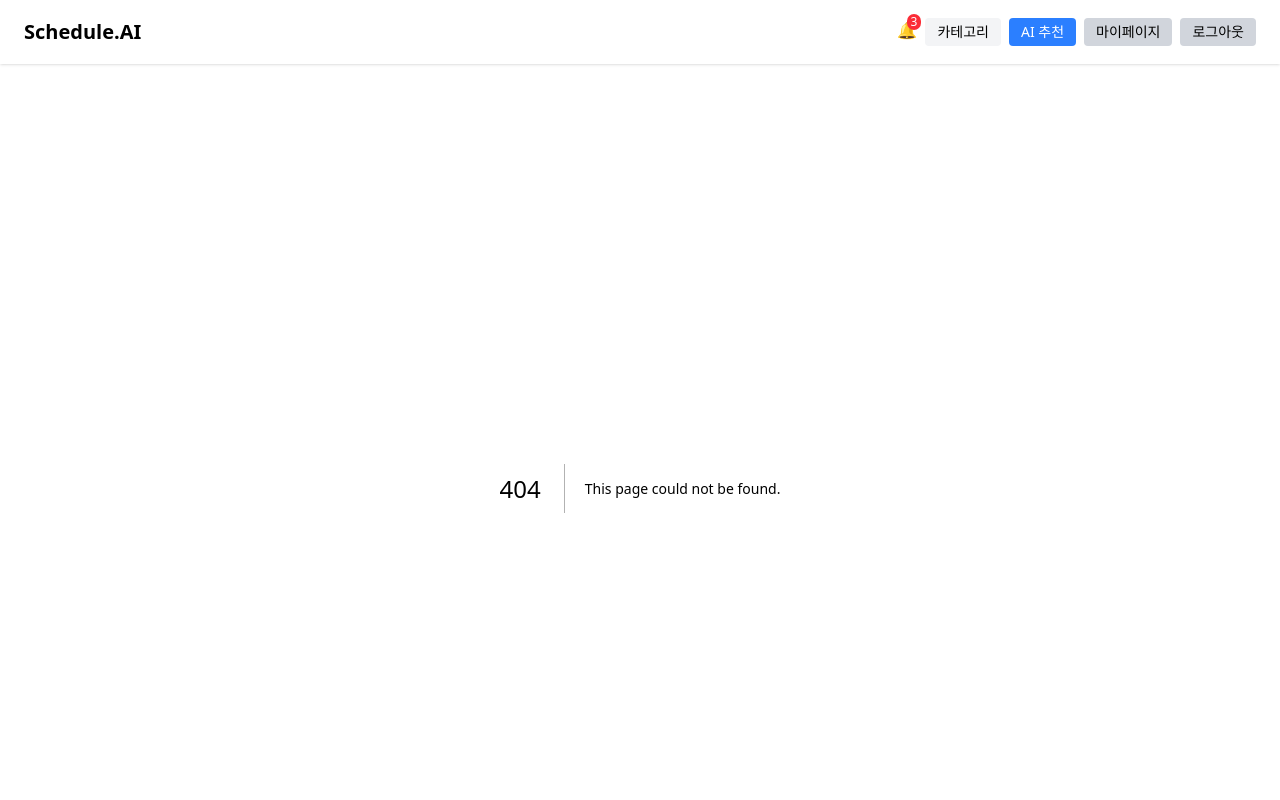
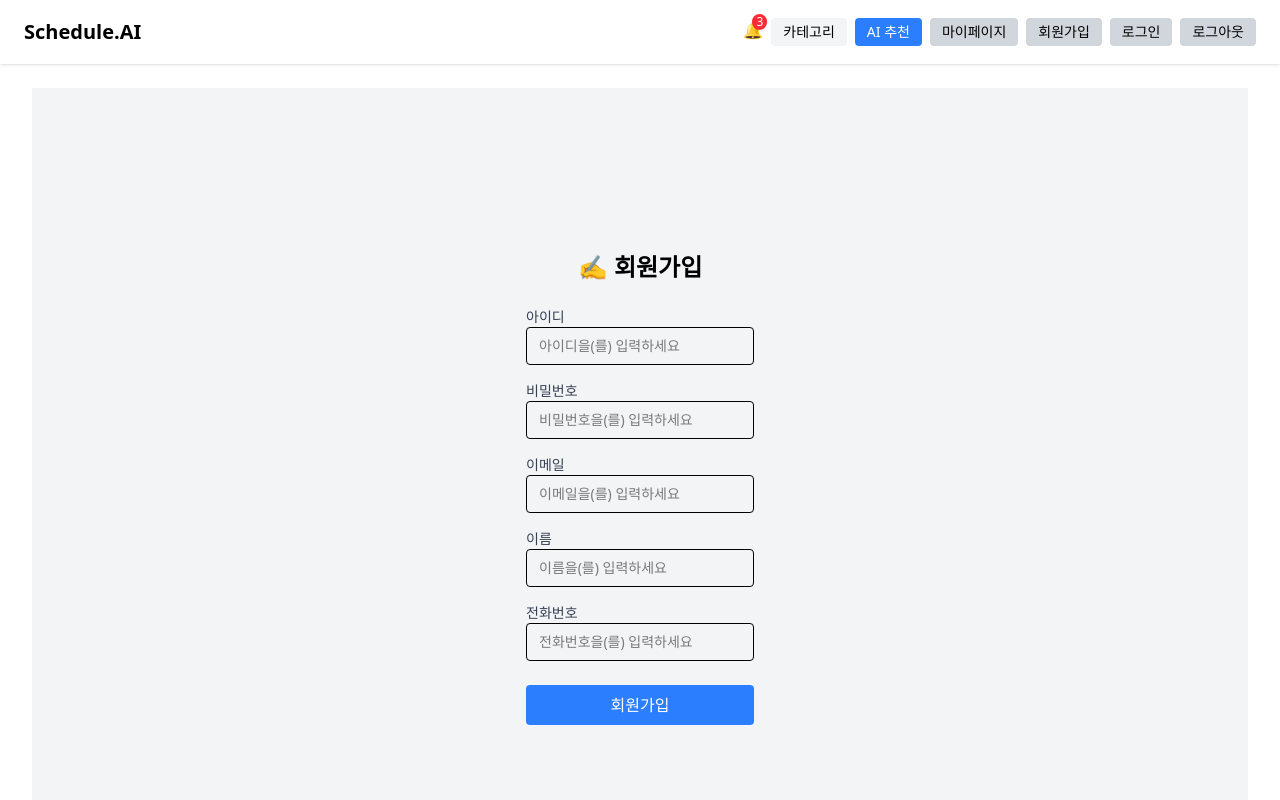
Before and after one commit to well0924/schedulemanagement-front, a Next.js app: page /member/join in a window 1280 px wide. Before the commit this address had no page. Shown: the top 800 px of the page. Built offline with nearby package versions, Linux system fonts and the light colour scheme.

Commit message:
- feat : 로그인/회원 가입 페이지 작성
- 헤더에 로그인/로그아웃추가

- 로그인/회원 가입 페이지 작성.

```diff
--- a/src/app/components/layout/header.tsx
+++ b/src/app/components/layout/header.tsx
@@ -55,6 +55,20 @@ export default function Header() {
           </button>
         </Link>
 
+        <Link href={"/member/join"}>
+          <button className={`px-3 py-1 text-sm rounded transition-colors duration-200
+          ${isDark ? "bg-gray-700 text-white hover:bg-gray-600" : "bg-gray-300 text-black hover:bg-gray-400"}`}>
+            회원가입
+          </button>
+        </Link>
+
+        <Link href={"/member"}>
+          <button className={`px-3 py-1 text-sm rounded transition-colors duration-200
+          ${isDark ? "bg-gray-700 text-white hover:bg-gray-600" : "bg-gray-300 text-black hover:bg-gray-400"}`}>
+            로그인
+          </button>
+        </Link>
+
         <button className={`px-3 py-1 text-sm rounded transition-colors duration-200
           ${isDark ? "bg-gray-700 text-white hover:bg-gray-600" : "bg-gray-300 text-black hover:bg-gray-400"}`}>
           로그아웃
--- /dev/null
+++ b/src/app/components/member/LoginForm.tsx
@@ -0,0 +1,66 @@
+'use client'
+
+import { useDarkModeContext } from "@/app/context/DarkModeContext";
+import { useState } from "react";
+
+
+export default function LoginForm() {
+    const { isDark } = useDarkModeContext();
+    const [form, setForm] = useState({ userId: "", password: "" });
+    const [error, setError] = useState("");
+
+    const handleChange = (e: React.ChangeEvent<HTMLInputElement>) => {
+        setForm({ ...form, [e.target.name]: e.target.value });
+        setError(""); // 입력 시 에러 초기화
+    };
+
+    const handleSubmit = (e: React.FormEvent) => {
+        e.preventDefault();
+        if (!form.userId.trim() || !form.password.trim()) {
+            setError("아이디와 비밀번호를 모두 입력해주세요.");
+            return;
+        }
+        console.log({form});
+    };
+
+    return (
+        <div className={`min-h-screen flex items-center justify-center transition-colors  ${isDark ? "bg-gray-900 text-white" : "bg-gray-100 text-black"}`}>
+            <form onSubmit={handleSubmit} className="bg-white dark:bg-gray-800 p-8 rounded shadow-md w-full max-w-md">
+                <h2 className="text-2xl font-bold mb-6 text-gray-800 dark:text-white text-center">🔐 로그인</h2>
+
+                <div className="mb-4">
+                    <label className="block text-sm text-gray-700 dark:text-gray-300 mb-1">아이디</label>
+                    <input
+                        type="text"
+                        value={form.userId}
+                        onChange={handleChange}
+                        className="w-full border px-3 py-2 rounded text-sm dark:bg-gray-700 dark:text-white"
+                        placeholder="아이디를 입력하세요"
+                    />
+                </div>
+
+                <div className="mb-6">
+                    <label className="block text-sm text-gray-700 dark:text-gray-300 mb-1">비밀번호</label>
+                    <input
+                        type="password"
+                        value={form.password}
+                        onChange={handleChange}
+                        className="w-full border px-3 py-2 rounded text-sm dark:bg-gray-700 dark:text-white"
+                        placeholder="비밀번호를 입력하세요"
+                    />
+                </div>
+
+                {error && (
+                    <p className="text-sm text-red-500 mt-2">{error}</p>
+                )}
+
+                <button
+                    type="submit"
+                    className="w-full bg-blue-500 hover:bg-blue-600 text-white py-2 rounded transition-colors"
+                >
+                    로그인
+                </button>
+            </form>
+        </div>
+    );
+}
--- /dev/null
+++ b/src/app/components/member/MemberJoin.tsx
@@ -0,0 +1,103 @@
+'use client'
+
+import { useDarkModeContext } from "@/app/context/DarkModeContext";
+import { useState } from "react";
+
+export default function SignUpForm() {
+    const { isDark } = useDarkModeContext();
+
+    const [form, setForm] = useState({
+        userId: '',
+        password: '',
+        userEmail: '',
+        userName: '',
+        userPhone: ''
+    });
+
+    const [error, setError] = useState<string | null>(null);
+
+    const handleChange = (e: React.ChangeEvent<HTMLInputElement>) => {
+        setForm({ ...form, [e.target.name]: e.target.value });
+        setError(null); // 입력 시 에러 초기화
+    };
+
+    const validate = () => {
+        if (Object.values(form).some(value => !value.trim())) {
+            return "모든 항목을 입력해주세요.";
+        }
+
+        const emailRegex = /^[^\s@]+@[^\s@]+\.[^\s@]+$/;
+        if (!emailRegex.test(form.userEmail)) {
+            return "올바른 이메일 형식을 입력해주세요.";
+        }
+
+        const phoneRegex = /^010-\d{4}-\d{4}$/;
+        if (!phoneRegex.test(form.userPhone)) {
+            return "전화번호는 010-XXXX-XXXX 형식이어야 합니다.";
+        }
+
+        return null;
+    };
+
+    const handleSubmit = (e: React.FormEvent) => {
+        e.preventDefault();
+        const validationMessage = validate();
+
+        if (validationMessage) {
+            setError(validationMessage);
+            return;
+        }
+
+        console.log(form);
+        // 👉 TODO: 회원가입 요청 보내기
+    };
+
+    return (
+        <div
+            className={`min-h-screen flex items-center justify-center transition-colors ${isDark ? "bg-gray-900 text-white" : "bg-gray-100 text-black"
+                }`}
+        >
+            <form
+                onSubmit={handleSubmit}
+                className={`${isDark ? "bg-gray-900 text-white" : "bg-gray-100 text-black"}`}
+            >
+                <h2 className={`text-2xl font-bold mb-6 text-center ${isDark ? "bg-gray-900 text-white" : "bg-gray-100 text-black"}`}>✍️ 회원가입</h2>
+
+                <div className={`space-y-4 ${isDark ? "bg-gray-900 text-white" : "bg-gray-100 text-black"}`}>
+                    {[
+                        { label: '아이디', name: 'userId', type: 'text' },
+                        { label: '비밀번호', name: 'password', type: 'password' },
+                        { label: '이메일', name: 'userEmail', type: 'email' },
+                        { label: '이름', name: 'userName', type: 'text' },
+                        { label: '전화번호', name: 'userPhone', type: 'text' },
+                    ].map((field) => (
+                        <div key={field.name}>
+                            <label className={`block text-sm text-gray-700 ${isDark ? "bg-gray-900 text-white" : "bg-gray-100 text-black"}`}>
+                                {field.label}
+                            </label>
+                            <input
+                                type={field.type}
+                                name={field.name}
+                                value={form[field.name as keyof typeof form]}
+                                onChange={handleChange}
+                                className="w-full border px-3 py-2 rounded text-sm dark:bg-gray-700 dark:text-white"
+                                placeholder={`${field.label}을(를) 입력하세요`}
+                            />
+                        </div>
+                    ))}
+                </div>
+
+                {error && (
+                    <p className="text-sm text-red-500 mt-4">{error}</p>
+                )}
+
+                <button
+                    type="submit"
+                    className="mt-6 w-full bg-blue-500 hover:bg-blue-600 text-white py-2 rounded transition-colors"
+                >
+                    회원가입
+                </button>
+            </form>
+        </div>
+    );
+}
--- a/src/app/member/error.tsx
+++ /dev/null
@@ -1,7 +0,0 @@
-
-
-export default function ErrorPage() {
-    return<>
-        <div>Error!</div>
-    </>
-}
--- /dev/null
+++ b/src/app/member/join/page.tsx
@@ -0,0 +1,9 @@
+import SignUpForm from "@/app/components/member/MemberJoin";
+
+
+
+export default function SignFormPage(){
+    return <>
+        <SignUpForm></SignUpForm>
+    </>
+}
--- a/src/app/member/page.tsx
+++ b/src/app/member/page.tsx
@@ -1,9 +1,8 @@
+import LoginForm from "../components/member/LoginForm";
 
 
 export default function MemberLoginPage() {
     return <>
-        <div>
-
-        </div>
+        <LoginForm></LoginForm>
     </>
 }
--- /dev/null
+++ b/src/app/utile/fetcher.ts
@@ -0,0 +1,62 @@
+export interface FetcherOptions extends Omit<RequestInit, "headers"> {
+    token?: string;           // 토큰 직접 지정 (기본: localStorage)
+    autoJson?: boolean;       // JSON 자동 파싱 여부 (기본: true)
+    silent?: boolean;         // 에러 로그 출력 여부 (기본: false)
+    headers?: Record<string, string>; // 커스텀 헤더
+}
+
+export async function fetcher<T>(
+    url: string,
+    options: FetcherOptions = {}
+): Promise<T> {
+    const {
+        token = typeof window !== "undefined" ? localStorage.getItem("accessToken") || "" : "",
+        autoJson = true,
+        silent = false,
+        headers = {},
+        ...restOptions
+    } = options;
+
+    // 기본 헤더 구성
+    const finalHeaders: Record<string, string> = {
+        ...headers,
+    };
+
+    // FormData가 아닐 때만 Content-Type 지정
+    if (!(restOptions.body instanceof FormData)) {
+        finalHeaders["Content-Type"] = "application/json";
+    }
+
+    // 토큰 있을 경우 Authorization 설정
+    if (token) {
+        finalHeaders["Authorization"] = `Bearer ${token}`;
+    }
+
+    const response = await fetch(url, {
+        headers: finalHeaders,
+        ...restOptions,
+    });
+
+    if (!response.ok) {
+        let message = `API Error: ${response.status}`;
+
+        try {
+            const data = await response.json();
+            message = data?.message || JSON.stringify(data);
+        } catch (error: unknown) {
+            // JSON 파싱 실패했을 때 fallback 메시지 설정
+            if (!silent) {
+                console.warn("[fetcher] 응답을 JSON으로 파싱하지 못했습니다.");
+                console.warn(error);
+            }
+            message = `API Error: ${response.statusText || "Unknown Error"}`;
+        }
+
+        if (!silent) console.error("[fetcher]", message);
+        throw new Error(message);
+    }
+
+    if (response.status === 204) return null as T;
+
+    return autoJson ? response.json() : (response as unknown as T);
+}
```
